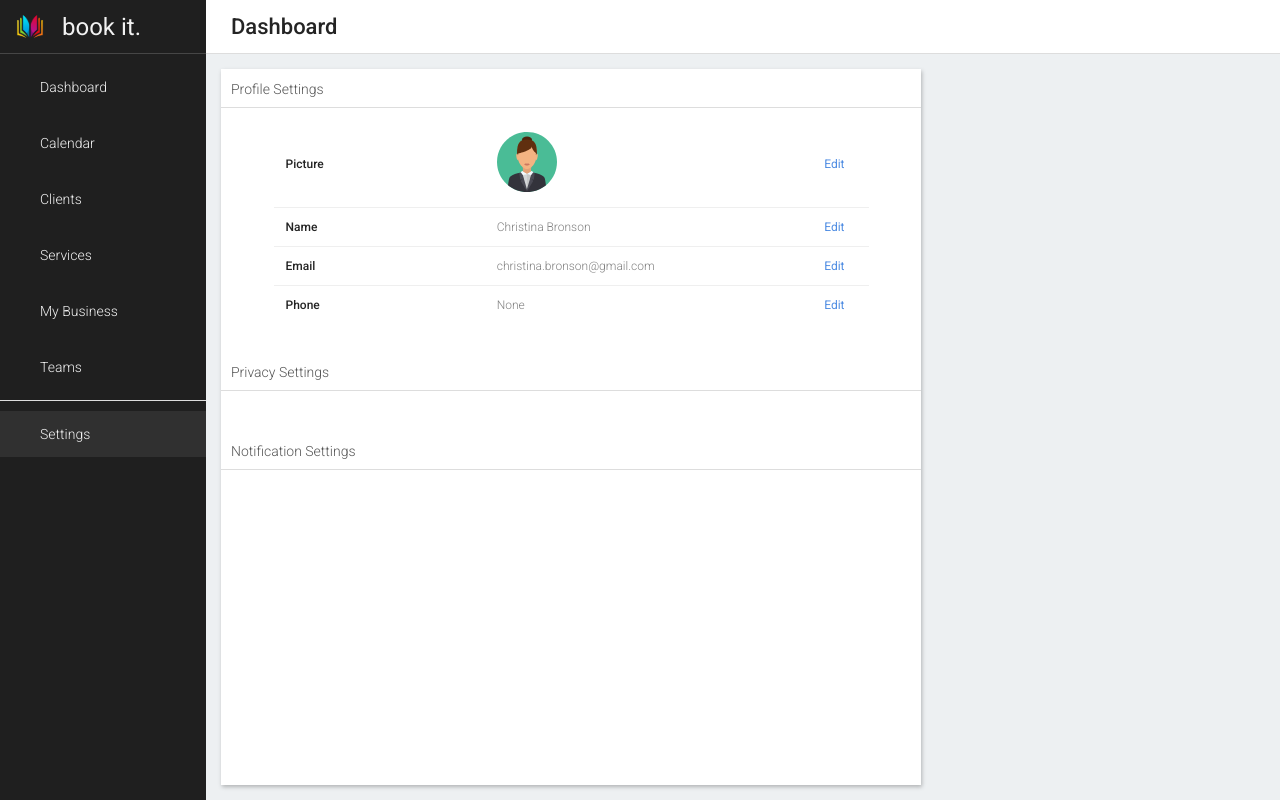
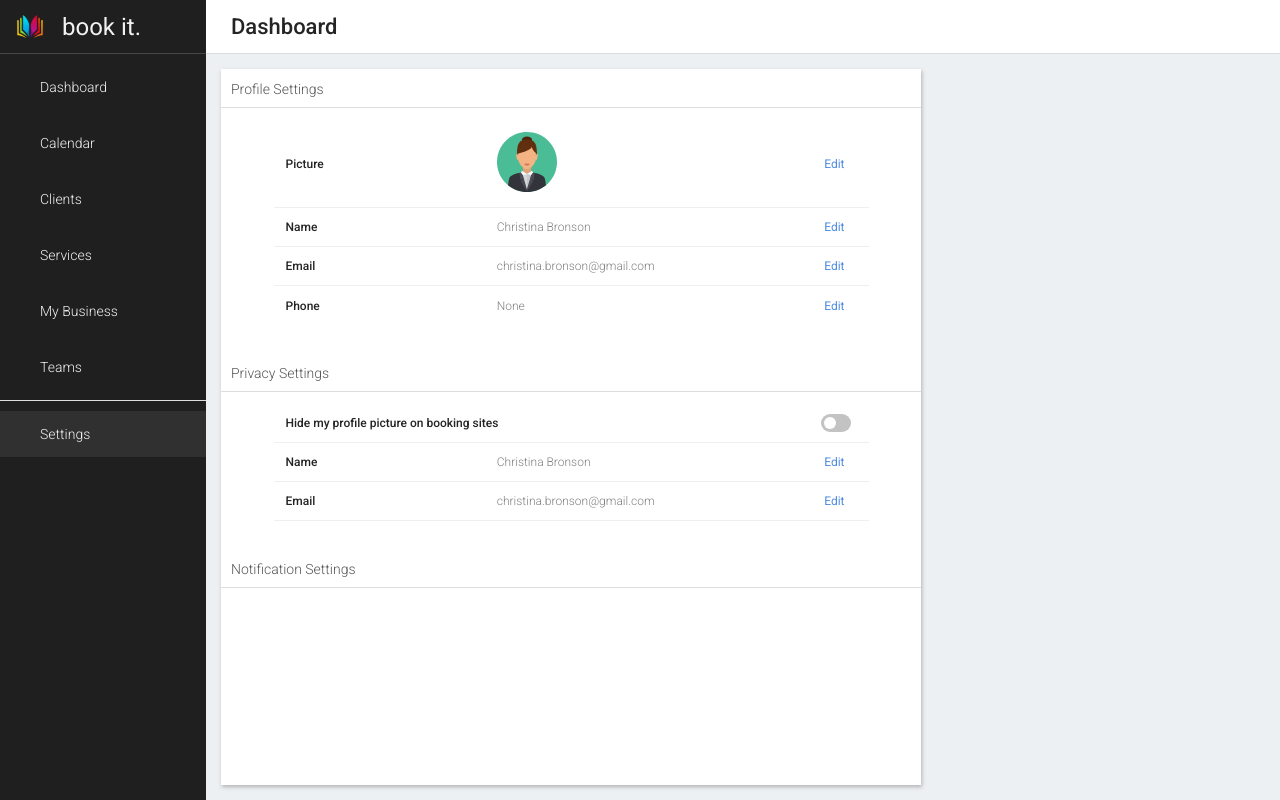
Before and after one commit to ryanhartwig/bookeasy, a Next.js app in the folder next/: page /settings in a window 1280 px wide. Built offline with nearby package versions, Linux system fonts and the light colour scheme.

Commit message:
Add min height to Setting component to allow empty children

```diff
--- a/next/src/app/settings/page.tsx
+++ b/next/src/app/settings/page.tsx
@@ -2,12 +2,14 @@ import { Card } from '@/components/UI/Card/Card';
 import { SectionLabel } from '@/components/UI/SectionLabel/SectionLabel';
 import { Setting } from '@/components/UI/Setting/Setting';
 import { sample_user } from '@/utility/sample_data/sample_user';
+import { sample_user_prefs } from '@/utility/sample_data/sample_user_prefs';
 import Image from 'next/image';
 import styles from './settings.module.scss';
 
 export default function Page() {
 
   const user = sample_user;
+  const prefs = sample_user_prefs;
 
   return (
     <div className={styles.Settings}>
@@ -27,7 +29,18 @@ export default function Page() {
             <p>{user.phone ?? 'None'}</p>
           </Setting>
         </div>
+
         <SectionLabel label="Privacy Settings" className={styles.label} />
+        <div className={styles.setting_block}>
+          <Setting label='Hide my profile picture on booking sites' toggleState={prefs.private_photo}>
+          </Setting>
+          <Setting label='Name'>
+            <p>{user.name}</p>
+          </Setting>
+          <Setting label='Email'>
+            <p>{user.email}</p>
+          </Setting>
+        </div>
         <SectionLabel label="Notification Settings" className={styles.label} />
       </Card>
     </div>
--- a/next/src/components/UI/Setting/setting.module.scss
+++ b/next/src/components/UI/Setting/setting.module.scss
@@ -10,6 +10,8 @@
 
   padding: 12px;
   font-size: 12px;
+
+  min-height: 39px;
 }
 
 .label {
```
Lines whose indentation alone changed are shown as unchanged.
